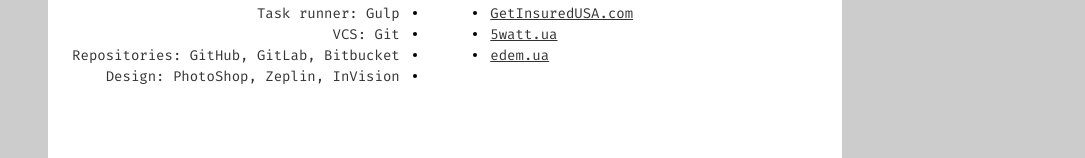
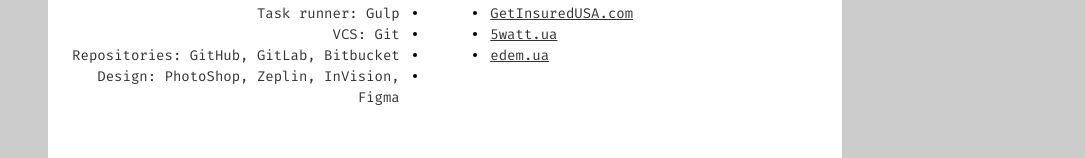
Before and after one commit to dyaroman/diachenko.pp.ua, a website: page src/html/index.njk in a window 1280 px wide. Shown: the part 921-1079 px from the top of the page, without its empty margins (195-1280 px from the left). Drawn offline with nearby package versions, Linux system fonts and the light colour scheme; files that its build step writes are made by us from their sources.

Commit message:
add 'Figma' to 'Design' section

```diff
--- a/src/html/index.njk
+++ b/src/html/index.njk
@@ -112,7 +112,7 @@
             <li class="skills__item">Task runner: Gulp</li>
             <li class="skills__item">VCS: Git</li>
             <li class="skills__item">Repositories: GitHub, GitLab, Bitbucket</li>
-            <li class="skills__item">Design: PhotoShop, Zeplin, InVision</li>
+            <li class="skills__item">Design: PhotoShop, Zeplin, InVision, Figma</li>
           </ul>
         </div>
       </div>
```
